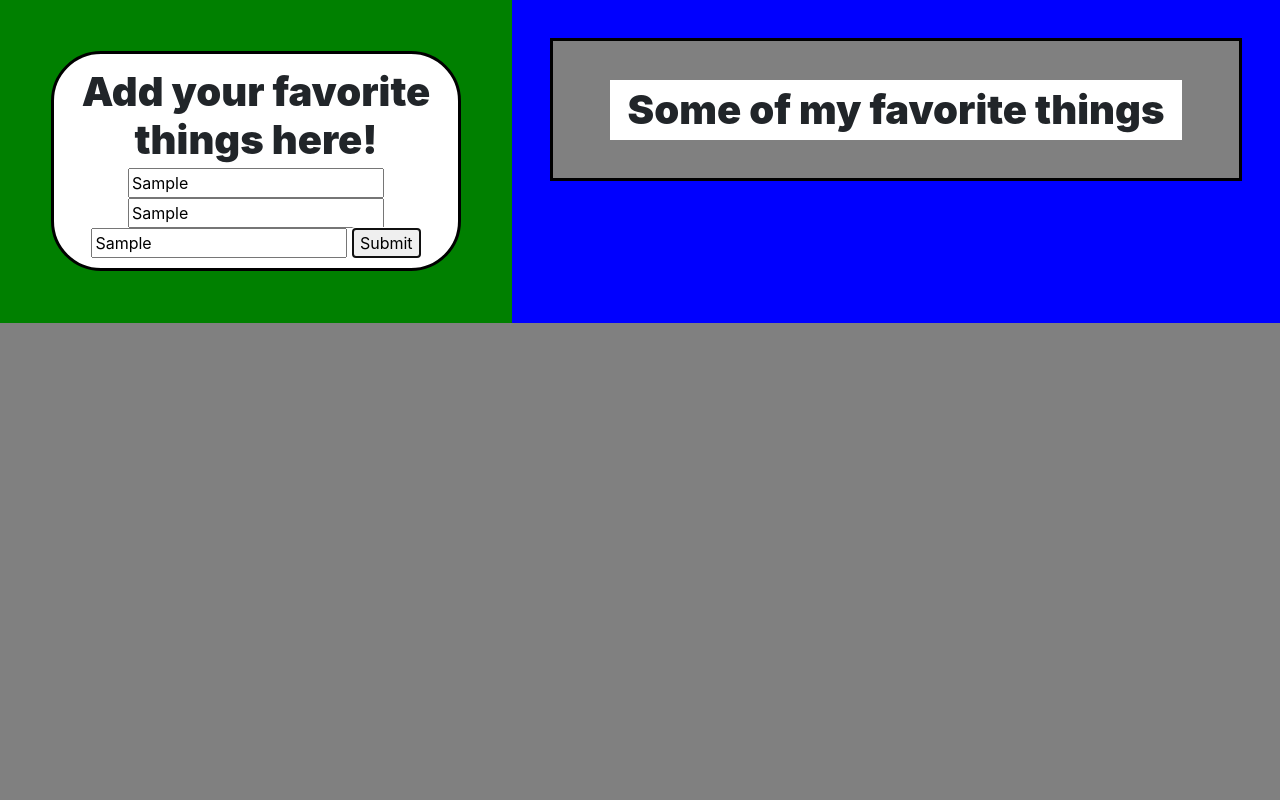
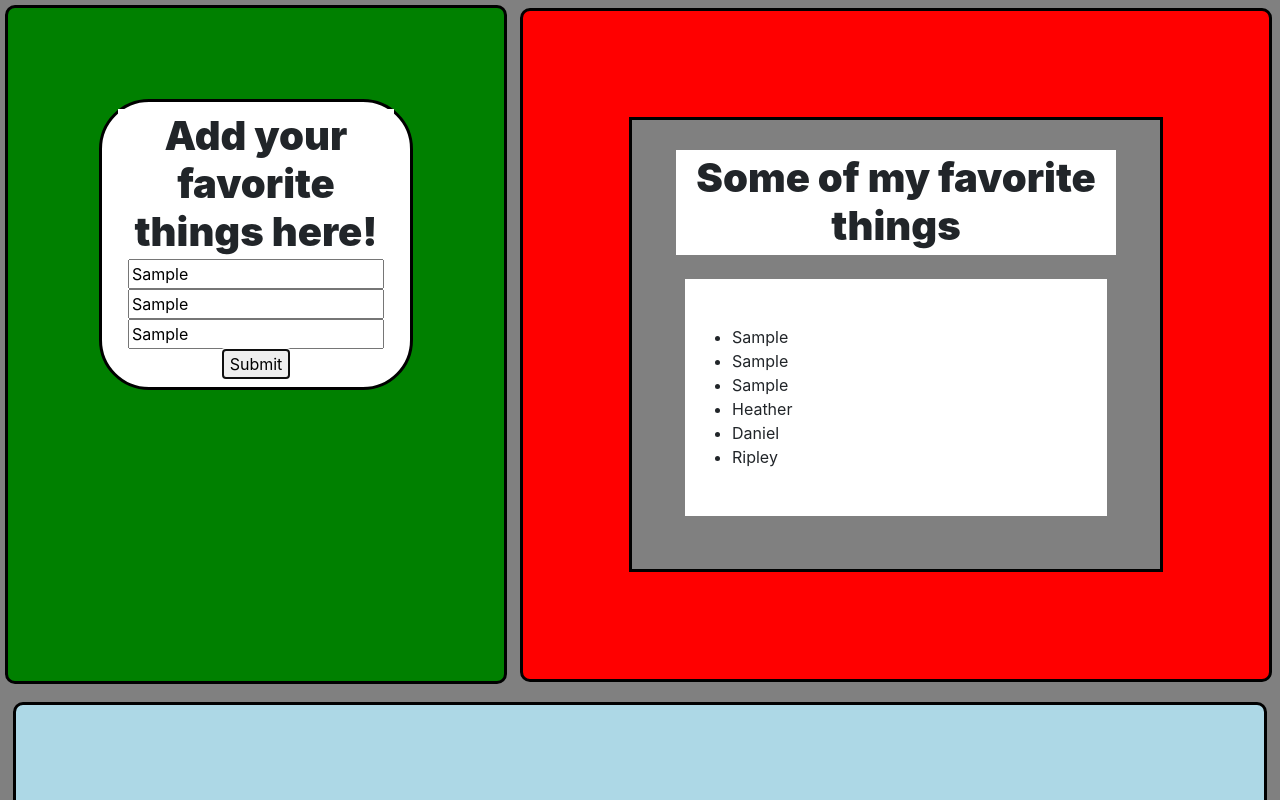
Before and after one commit to JButch-99/webpage-array, a plain HTML site: page index.html in a window 1280 px wide. Both pictures are taken after typing "Sample", "Sample", "Sample" into the empty fields and a click on the button "Submit". Shown: the top 800 px of the page. Drawn offline with Linux system fonts and the light colour scheme.

Commit message:
make updates to HTML, removing elements from CSS, and expanding JS.

```diff
--- a/css/styles.css
+++ b/css/styles.css
@@ -10,7 +10,6 @@ body {
 
 .body-1 {
   grid-area: 1/1/4/3;
-  background-color: green;
 }
 
 .input-1 {
@@ -24,14 +23,12 @@ body {
 
 .body-2 {
   grid-area: 1/3/4/6;
-  background-color: blue;
 }
 
 .arrayLocation {
   background-color: grey;
   margin: 5%;
   border: solid black 3px;
-  text-align: center;
   padding: 5%;
 }
 
@@ -41,9 +38,10 @@ body {
   padding: 1%;
   margin: 0% 3%;
   font-weight: 900;
+  text-align: center;
 }
+
 
 .body-3 {
   grid-area: 4/1/6/6;
-  background-color: grey;
 }
--- a/index.html
+++ b/index.html
@@ -8,7 +8,7 @@
   </head>
   <body>
     <div class="grid-body">
-      <div class="body-1">
+      <div class="body-1" id="bodyOne">
         <div class="input-1">
           <h1 class="arrayHead">Add your favorite things here!</h1>
           <form>
@@ -19,13 +19,13 @@
           </form>
         </div>
       </div>
-      <div class="body-2">
-        <div class="arrayLocation">
+      <div class="body-2" id="bodyTwo">
+        <div class="arrayLocation" id="arrayBody">
           <h1 class="arrayHead" id="body-h1">Some of my favorite things</h1>
         </div>
       </div>
-      <div class="body-3">
-
+      <div class="body-3" id="bodyThree">
+        <h1 class="arrayHead">Testing Ground</h1>
       </div>
     </div>
   </body>
--- a/js/script.js
+++ b/js/script.js
@@ -1,32 +1,86 @@
 window.addEventListener("load", function(){
-  const buttonArray1 = document.getElementById("arrayButton");
+  const buttonArray = document.getElementById("arrayButton");
   const parentArray = ["Heather", "Daniel"];
   const movieArray = ["Ripley", "Rodgers", "Stark"];
-  const favoriteArray = [];
+  const divArray = document.getElementById("arrayBody");
+  const h1Body2 = document.getElementById("body-h1");
+  const ul = document.createElement("ul");
+  const li1 = document.createElement("li");
+  const li2 = document.createElement("li");
+  const li3 = document.createElement("li");
+  const li4 = document.createElement("li");
+  const li5 = document.createElement("li");
+  const li6 = document.createElement("li");
+
+  divArray.append(ul);
+  ul.before(h1Body2);
+  document.querySelector("ul").append(li1, li2, li3, li4, li5, li6);
+
+  styleLoad();
+
+  function styleLoad() {
+    const body1 = document.getElementById("bodyOne");
+    const body2 = document.getElementById("bodyTwo");
+    const body3 = document.getElementById("bodyThree");
+
+    bodyOne();
+    bodyTwo();
+    bodyThree();
+    styleUL();
+
+    function bodyOne() {
+      body1.style.backgroundColor = "green";
+      body1.style.border = "solid black 3px";
+      body1.style.padding = "10%";
+      body1.style.margin = "1%";
+      body1.style.borderRadius = "10px";
+    }
+
+    function bodyTwo() {
+      body2.style.backgroundColor = "red";
+      body2.style.padding = "10%";
+      body2.style.margin = "1%";
+      body2.style.border = "solid black 3px";
+      body2.style.borderRadius = "10px";
+    }
+
+    function bodyThree() {
+      body3.style.backgroundColor = "lightBlue";
+      body3.style.padding = "10%";
+      body3.style.margin = "1%";
+      body3.style.border = "solid black 3px";
+      body3.style.borderRadius = "10px";
+    }
+
+    function styleUL() {
+      ul.style.backgroundColor = "white";
+      ul.style.margin = "5%";
+      ul.style.padding = "10%";
+    }
+  }
 
   function arrayLoad(event) {
     event.preventDefault();
     const valueOne = document.getElementById("arrayValue1").value;
     const valueTwo = document.getElementById("arrayValue2").value;
     const valueThree = document.getElementById("arrayValue3").value;
-    favoriteArray.push(valueOne, valueTwo, valueThree);
+    const mergedArray = parentArray.concat(movieArray);
+    const favoriteArray = [valueOne, valueTwo, valueThree];
 
+    appendUL();
 
+    function appendUL() {
+      const slicedArray = mergedArray.slice(0, 3);
+      const combinedArray = favoriteArray.concat(slicedArray);
 
-    function appendUl() {
-      const h1Body2 = document.getElementById("body-h1");
-      const ul = document.createElement("ul");
-      const li1 = document.createElement("li");
-      const li2 = document.createElement("li");
-      const li3 = document.createElement("li");
-
-      li1.append("test");
-      li2.append("tteesstt");
-      ul.prepend(h1Body2)
-      document.querySelector("ul").append(li1, li2, li3);
+      li1.innerText = combinedArray[0];
+      li2.innerText = combinedArray[1];
+      li3.innerText = combinedArray[2];
+      li4.innerText = combinedArray[3];
+      li5.innerText = combinedArray[4];
+      li6.innerText = combinedArray[5];
     }
   }
 
-  buttonArray1.addEventListener("click", arrayLoad);
-
+  buttonArray.addEventListener("click", arrayLoad);
 })
```
